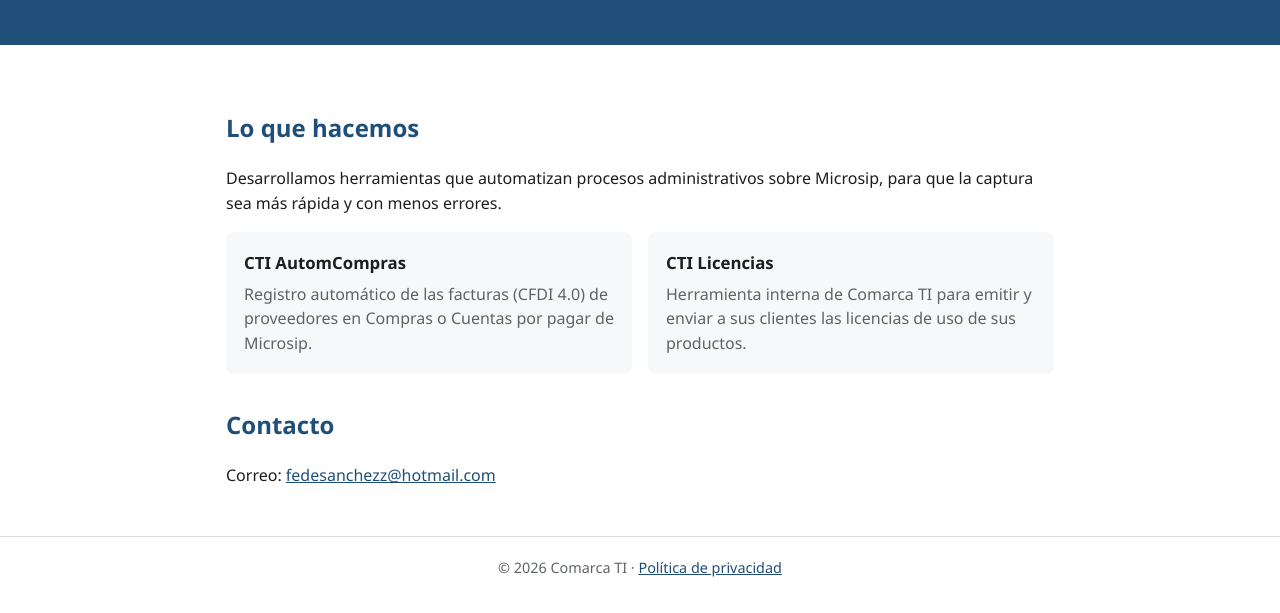
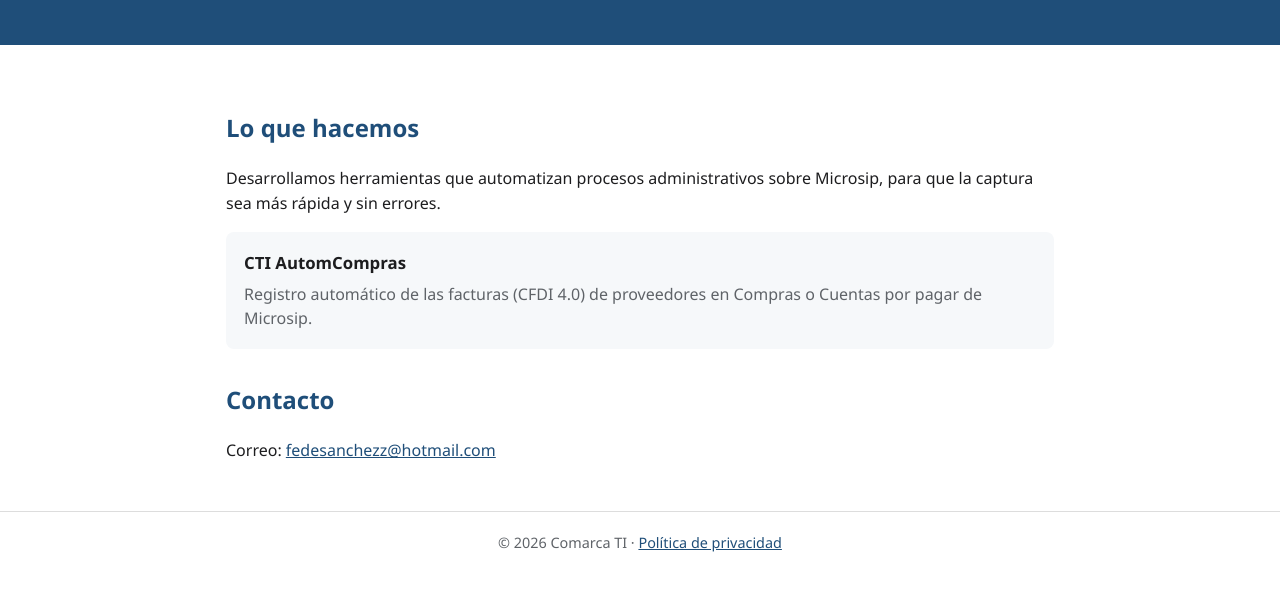
Before and after one commit to fedesanchezzCTI25/comarcati, a plain HTML site: page index.html in a window 1280 px wide. Shown: the part 141-754 px from the top of the page. Drawn offline with Linux system fonts and the light colour scheme.

Commit message:
Revise description and remove CTI Licencias section
Updated text for clarity and removed a section.

```diff
--- a/index.html
+++ b/index.html
@@ -30,17 +30,14 @@
 <main>
   <h2>Lo que hacemos</h2>
   <p>Desarrollamos herramientas que automatizan procesos administrativos sobre Microsip, para que la captura sea más
-     rápida y con menos errores.</p>
+     rápida y sin errores.</p>
 
   <div class="tarjetas">
     <div class="tarjeta">
       <h3>CTI AutomCompras</h3>
       <p>Registro automático de las facturas (CFDI 4.0) de proveedores en Compras o Cuentas por pagar de Microsip.</p>
     </div>
-    <div class="tarjeta">
-      <h3>CTI Licencias</h3>
-      <p>Herramienta interna de Comarca TI para emitir y enviar a sus clientes las licencias de uso de sus productos.</p>
-    </div>
+
   </div>
 
   <h2>Contacto</h2>
```
